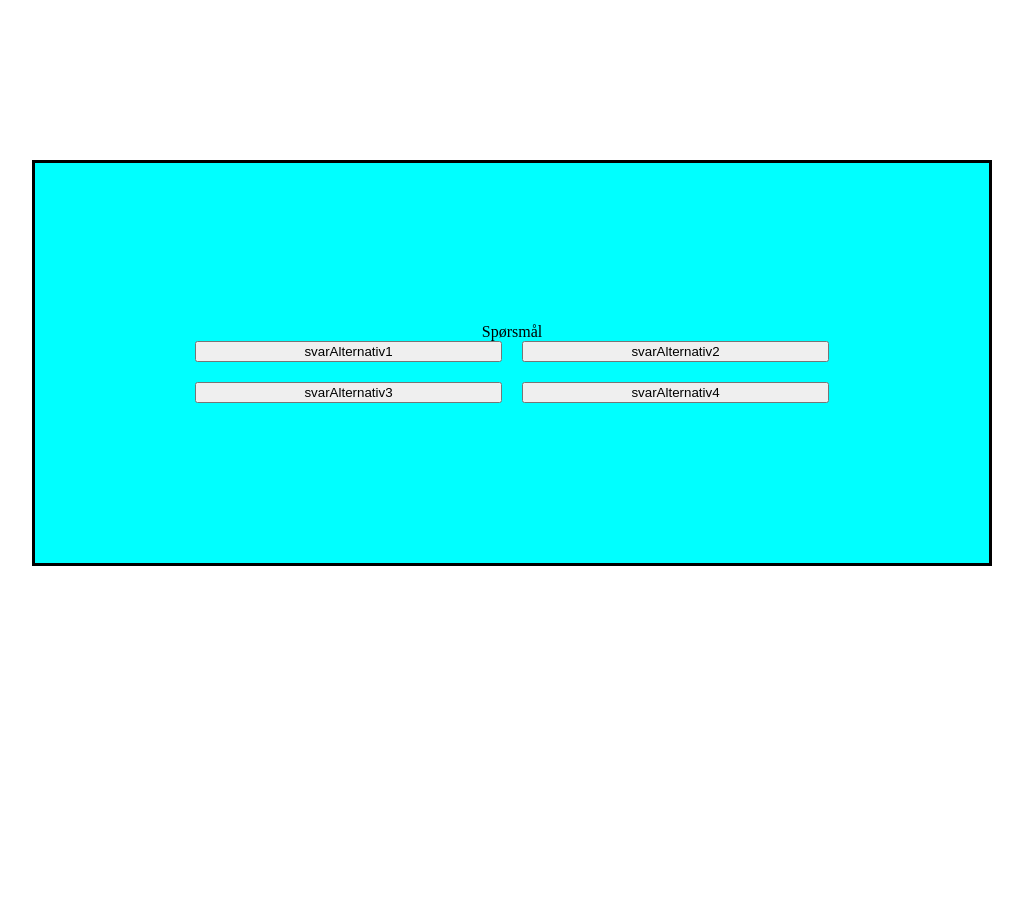
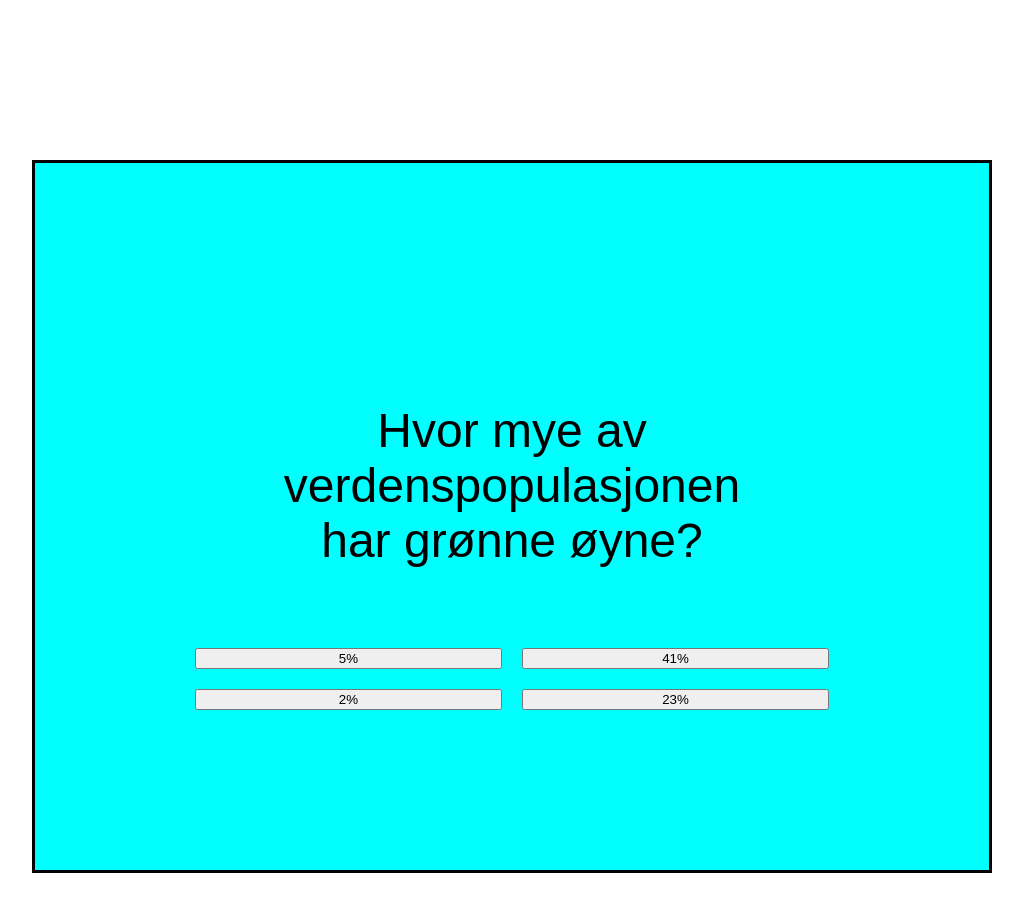
Before and after one commit to BennyTheOverlord/BennyTheOverlord.github.io, a plain HTML site: page Prosjektarbeid/Quiz.html in a window 1280 px wide. Shown: the whole page, without its empty margins (128-1151 px from the left). Before the commit the page ends 800 px from the top, so only its background shows below. Drawn offline with Linux system fonts and the light colour scheme.

Commit message:
Startet med å definere spørsmål og svaralternativer

```diff
--- a/Prosjektarbeid/Quiz.css
+++ b/Prosjektarbeid/Quiz.css
@@ -16,3 +16,9 @@ html, body {
     grid-template-columns: repeat(2, 1fr);
     gap: 20px;
 }
+
+#spørsmål-Container {
+    margin: 5rem;
+    font-family: fantasy;
+    font-size: 3rem;
+}
--- a/Prosjektarbeid/Quiz.html
+++ b/Prosjektarbeid/Quiz.html
@@ -5,7 +5,7 @@
     <link rel="stylesheet" href="Quiz.css">
     <meta charset="UTF-8">
     <meta name="viewport" content="width=device-width, initial-scale=1.0">
-    <title>Document</title>
+    <title>Quiz</title>
 </head>
 <body>
 
@@ -13,10 +13,10 @@
     <Header id="spørsmål-Container">Spørsmål</Header>
 
     <div id="svar-Container">
-        <button class="svarAlternativ">svarAlternativ1</button>
-        <button class="svarAlternativ">svarAlternativ2</button>
-        <button class="svarAlternativ">svarAlternativ3</button>
-        <button class="svarAlternativ">svarAlternativ4</button>
+        <button class="svarAlternativ", id="svar1">svarAlternativ1</button>
+        <button class="svarAlternativ", id="svar2">svarAlternativ2</button>
+        <button class="svarAlternativ", id="svar3">svarAlternativ3</button>
+        <button class="svarAlternativ", id="svar4">svarAlternativ4</button>
     </div>
 
             </div>
--- a/Prosjektarbeid/Quiz.js
+++ b/Prosjektarbeid/Quiz.js
@@ -0,0 +1,43 @@
+let spørsmålContainer = [
+    {
+        spørsmål: "Hva er cytokinese?",
+        tema: "Biologi",
+        svarAlternativer: [
+            "Den første delen av celledeling",
+            "Den siste delen av celledeling",
+            "Kopiering av DNA før celledeling ",
+            "Nedbrytning av skadede organeller i en celle"
+        ],
+        fasit: "1"
+    },
+    {
+        spørsmål: "Hvor mye av verdenspopulasjonen har grønne øyne?",
+        tema: "Genetikk",
+        svarAlternativer: [
+            "5%",
+            "41%",
+            "2%",
+            "23%"
+        ],
+        fasit: "2"
+    },
+];
+
+// let spørsmål1 = spørsmålContainer[0];
+let aktivSpørsmål = document.getElementById("spørsmål-Container");
+
+
+
+// document.getElementById("svar1").innerText = (spørsmålContainer[0].svarAlternativer[0]);
+// document.getElementById("svar2").innerText = (spørsmålContainer[0].svarAlternativer[1]);
+// document.getElementById("svar3").innerText = (spørsmålContainer[0].svarAlternativer[2]);
+// document.getElementById("svar4").innerText = (spørsmålContainer[0].svarAlternativer[3]);
+
+function definerSvar(spørsmål) {
+    for (let i = 0; i < spørsmålContainer[spørsmål].svarAlternativer.length; i++) {
+        document.getElementById("svar" + (i + 1)).innerHTML = (spørsmålContainer[spørsmål].svarAlternativer[i]);
+    }
+    aktivSpørsmål.innerHTML = spørsmålContainer[spørsmål].spørsmål;
+};
+
+definerSvar(1);
```
